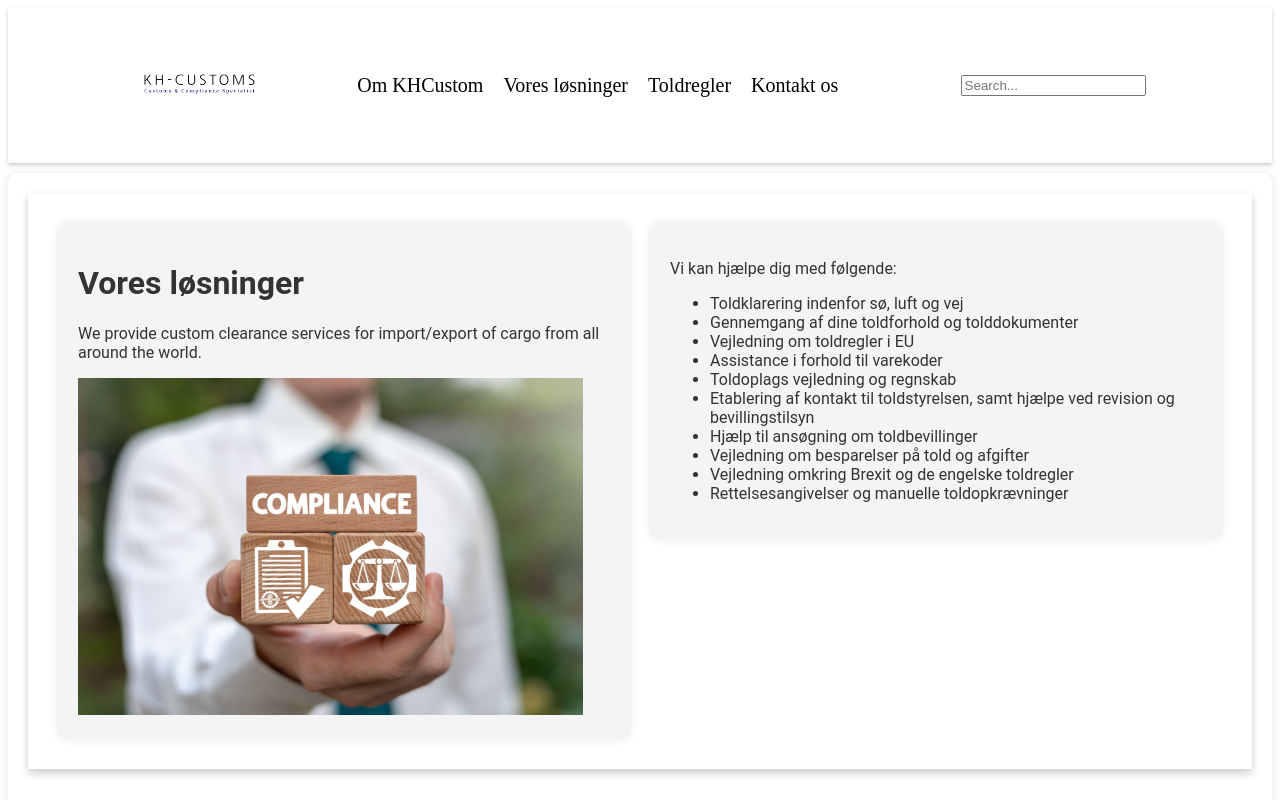
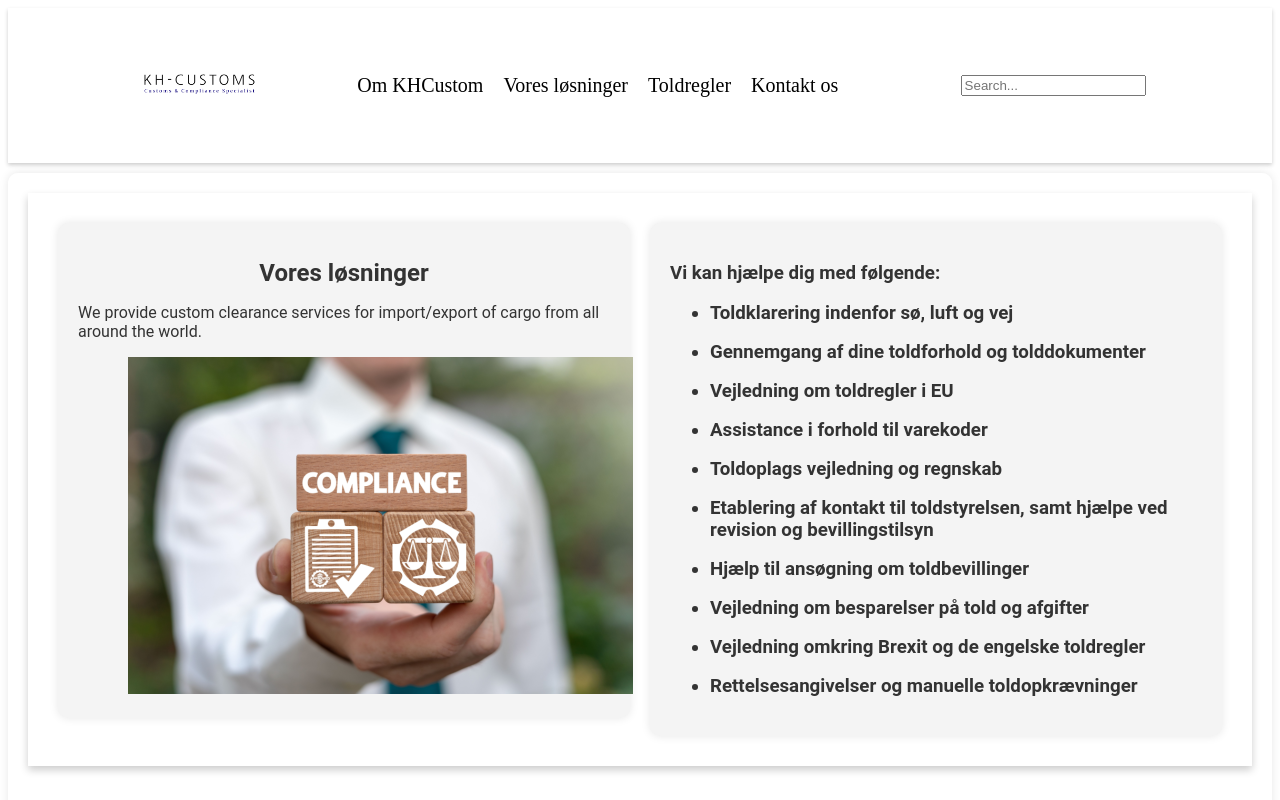
Before and after one commit to Jesperejohannsen/khCustoms, a React (Vite) app: page /services in a window 1280 px wide. Shown: the top 800 px of the page. Built offline with nearby package versions, Linux system fonts and the light colour scheme.

Commit message:
changing text and some styling

```diff
--- a/src/components/solutionSite/SolutionsSite.tsx
+++ b/src/components/solutionSite/SolutionsSite.tsx
@@ -16,7 +16,7 @@ const SolutionsSite = () => {
           <img src={compliancePicture} alt="" />
         </div>
         <div className="solutionsSectionOneDivTwo">
-          <p>
+          <h3>
             Vi kan hjælpe dig med følgende:
             <ul>
               <li>Toldklarering indenfor sø, luft og vej</li>
@@ -33,7 +33,7 @@ const SolutionsSite = () => {
               <li>Vejledning omkring Brexit og de engelske toldregler</li>
               <li>Rettelsesangivelser og manuelle toldopkrævninger</li>
             </ul>
-          </p>
+          </h3>
         </div>
       </div>
       <div className="solutions-details">
--- a/src/components/solutionSite/solutionsSite.css
+++ b/src/components/solutionSite/solutionsSite.css
@@ -35,6 +35,12 @@
   transition: 0.3s;
 }
 
+.solutionsSectionOne > div h1 {
+  font-size: 1.5rem;
+  text-align: center;
+  margin-bottom: 10px;
+}
+
 .solutionsSectionOne:hover {
   box-shadow: 0 8px 16px 0 rgba(0,0,0,0.2);
 }
@@ -51,9 +57,13 @@
 .solutionsSectionOne > div img {
   max-width: 100%;
   height: auto;
+  margin-left: 50px;
 }
 
 
+li {
+  margin-bottom: 17px;
+}
 
   /* FAV ICONS START */
 
```
